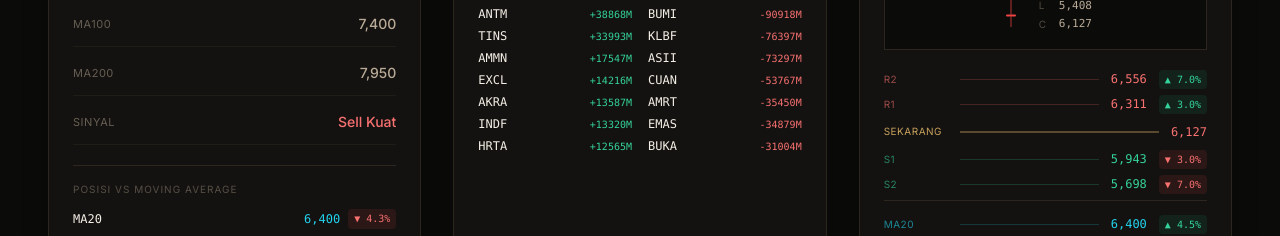
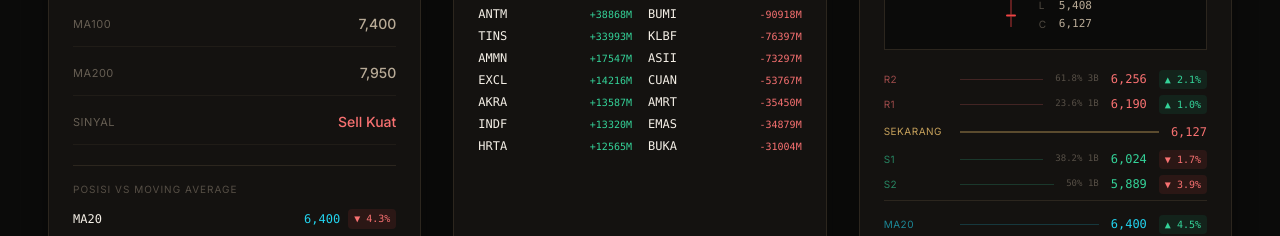
Before and after one commit to broden101/portfolio, a Next.js app: page /playbook/ihsg in a window 1280 px wide. Shown: the part 716-952 px from the top of the page. Built offline with nearby package versions, Linux system fonts and the light colour scheme; no server answers.

Commit message:
feat(ihsg): fibonacci retracement levels — R/S dari swing 6B/3B/1B

```diff
--- a/app/api/market/route.ts
+++ b/app/api/market/route.ts
@@ -50,6 +50,7 @@
   "Recommend.All", "RSI", "SMA20", "SMA50", "SMA100", "SMA200",
   "Perf.W", "Perf.1M", "Perf.3M", "Perf.YTD", "Perf.Y",
   "high", "low",
+  "High.6M", "Low.6M", "High.3M", "Low.3M", "High.1M", "Low.1M",
 ];
 
 interface RawRow { s: string; d: (string | number | null)[]; }
@@ -66,6 +67,9 @@
   perfWeek: number | null; perf1M: number | null; perf3M: number | null;
   perfYTD: number | null; perf1Y: number | null;
   high: number | null; low: number | null;
+  high6M: number | null; low6M: number | null;
+  high3M: number | null; low3M: number | null;
+  high1M: number | null; low1M: number | null;
 }
 
 function buildQuote(row: RawRow): QuoteData {
@@ -76,6 +80,7 @@
     perfWeek: num(d[12]), perf1M: num(d[13]), perf3M: num(d[14]),
     perfYTD: num(d[15]), perf1Y: num(d[16]),
     high: num(d[17]), low: num(d[18]),
+    high6M: num(d[19]), low6M: num(d[20]), high3M: num(d[21]), low3M: num(d[22]), high1M: num(d[23]), low1M: num(d[24]),
   };
 }
 
@@ -91,6 +96,7 @@
     perfWeek: avg(12), perf1M: avg(13), perf3M: avg(14),
     perfYTD: avg(15), perf1Y: avg(16),
     high: avg(17), low: avg(18),
+    high6M: avg(19), low6M: avg(20), high3M: avg(21), low3M: avg(22), high1M: avg(23), low1M: avg(24),
     components: valid.length,
   };
 }
--- a/app/playbook/ihsg/page.tsx
+++ b/app/playbook/ihsg/page.tsx
@@ -174,40 +174,59 @@
   // Dynamic key levels from IHSG price data
   const keyLevels = useMemo(() => {
     const price = ihsgClose;
-    const high52 = ihsg.high ?? price * 1.2;
-    const low52 = ihsg.low ?? price * 0.7;
 
-    // Support: -3%, -7%
-    const support = [
-      Math.round(price * 0.97),  // S1: -3%
-      Math.round(price * 0.93),  // S2: -7%
-    ].sort((a, b) => b - a); // descending (highest support first)
-    // Resistance: R1 (+3%), R2 (+7%) — sorted descending (highest first for display)
-    const resistance = [
-      Math.round(price * 1.03),  // R1: +3%
-      Math.round(price * 1.07),  // R2: +7%
-    ].sort((a, b) => b - a); // descending — R2 on top, R1 below
+    // Fibonacci retracement from swing data
+    const fibRatios = [0, 0.236, 0.382, 0.5, 0.618, 0.786, 1.0];
+    const fibLabels = ["0%", "23.6%", "38.2%", "50%", "61.8%", "78.6%", "100%"];
 
-    // Gap levels: psychological round numbers near current price
-    const roundLevels: number[] = [];
-    const step = price > 5000 ? 500 : 100;
-    const start = Math.floor(low52 / step) * step;
-    const end = Math.ceil(high52 / step) * step;
-    for (let lvl = start; lvl <= end; lvl += step) {
-      // Only include levels that aren't too close to current price or other levels
-      const distFromPrice = Math.abs(lvl - price) / price;
-      if (distFromPrice > 0.02 && distFromPrice < 0.25) {
-        roundLevels.push(lvl);
-      }
-    }
-    // Also include MA20, MA50, MA200 as gap levels if they exist and are distinct
+    // Build fib levels from all available swings
+    type FibLevel = { value: number; label: string; swing: string };
+    const allFibs: FibLevel[] = [];
+
+    const addSwing = (high: number | null, low: number | null, swingName: string) => {
+      if (high == null || low == null || high <= low) return;
+      const diff = high - low;
+      fibRatios.forEach((ratio, i) => {
+        const val = Math.round(high - diff * ratio);
+        allFibs.push({ value: val, label: `${fibLabels[i]} ${swingName}`, swing: swingName });
+      });
+    };
+
+    addSwing(ihsg.high6M, ihsg.low6M, "6B");
+    addSwing(ihsg.high3M, ihsg.low3M, "3B");
+    addSwing(ihsg.high1M, ihsg.low1M, "1B");
+
+    // Deduplicate by value (keep first label)
+    const seen = new Set<number>();
+    const uniqueFibs = allFibs.filter((f) => {
+      if (seen.has(f.value)) return false;
+      seen.add(f.value);
+      return true;
+    });
+
+    // Pick nearest 2 resistance (above price) and 2 support (below price)
+    const above = uniqueFibs.filter((f) => f.value > price * 1.005).sort((a, b) => a.value - b.value);
+    const below = uniqueFibs.filter((f) => f.value < price * 0.995).sort((a, b) => b.value - a.value);
+
+    const resistance = above.slice(0, 2).map((f) => ({ value: f.value, label: f.label })).reverse(); // descending for display
+    const support = below.slice(0, 2).map((f) => ({ value: f.value, label: f.label })); // descending (highest first)
+
+    // Gap levels: Fibonacci levels as chips
+    const fibGaps = uniqueFibs
+      .filter((f) => {
+        const dist = Math.abs(f.value - price) / price;
+        return dist > 0.01 && dist < 0.25;
+      })
+      .map((f) => f.value);
+
+    // MA gaps
     const maGaps: number[] = [];
     if (ihsg.sma20 != null && Math.abs(ihsg.sma20 - price) / price > 0.01) maGaps.push(Math.round(ihsg.sma20));
     if (ihsg.sma50 != null && Math.abs(ihsg.sma50 - price) / price > 0.02) maGaps.push(Math.round(ihsg.sma50));
     if (ihsg.sma100 != null && Math.abs(ihsg.sma100 - price) / price > 0.02) maGaps.push(Math.round(ihsg.sma100));
     if (ihsg.sma200 != null && Math.abs(ihsg.sma200 - price) / price > 0.02) maGaps.push(Math.round(ihsg.sma200));
 
-    const gaps = [...new Set([...roundLevels, ...maGaps])].sort((a, b) => a - b);
+    const gaps = [...new Set([...fibGaps, ...maGaps])].sort((a, b) => a - b);
     return { support, resistance, gaps };
   }, [ihsgClose, ihsg]);
 
@@ -418,7 +437,7 @@
             </div>
             <div className="space-y-1.5">
               {keyLevels.resistance.map((r, i) => (
-                <LevelRow key={`r-${i}`} label={`R${keyLevels.resistance.length - i}`} value={r} tone="resistance" price={ihsgClose} />
+                <LevelRow key={`r-${i}`} label={`R${keyLevels.resistance.length - i}`} value={r.value} tone="resistance" price={ihsgClose} sub={r.label} />
               ))}
               <div className="flex items-center gap-3 py-1">
                 <span className="text-[#C6A15B] text-[10px] tracking-wider uppercase w-16">SEKARANG</span>
@@ -426,7 +445,7 @@
                 <span className={`text-xs font-mono font-medium ${ihsgUp ? "text-emerald-400" : "text-red-400"}`}>{fmtNum(ihsgClose)}</span>
               </div>
               {keyLevels.support.map((s, i) => (
-                <LevelRow key={`s-${i}`} label={`S${i + 1}`} value={s} tone="support" price={ihsgClose} />
+                <LevelRow key={`s-${i}`} label={`S${i + 1}`} value={s.value} tone="support" price={ihsgClose} sub={s.label} />
               ))}
               <div className="mt-2 pt-2 border-t border-[#2C261E]" />
               {ihsg.sma20 != null && <LevelRow label="MA20" value={ihsg.sma20} tone="ma-cyan" price={ihsgClose} />}
@@ -771,7 +790,7 @@
   );
 }
 
-function LevelRow({ label, value, tone, price }: { label: string; value: number; tone: "support" | "resistance" | "ma-blue" | "ma-cyan" | "ma-green" | "ma-purple"; price?: number }) {
+function LevelRow({ label, value, tone, price, sub }: { label: string; value: number; tone: "support" | "resistance" | "ma-blue" | "ma-cyan" | "ma-green" | "ma-purple"; price?: number; sub?: string }) {
   const pct = price != null && price > 0 ? ((value - price) / price) * 100 : null;
   const above = price != null && value >= price;
   const tones = {
@@ -786,6 +805,7 @@
     <div className="flex items-center gap-3">
       <span className={`${tones.text} text-[10px] tracking-wider uppercase w-16`}>{label}</span>
       <div className={`flex-1 h-px ${tones.bar}`} />
+      {sub && <span className="text-[9px] text-[#B8AA96]/40 font-mono hidden sm:inline">{sub}</span>}
       <span className={`${tones.dot} text-xs font-mono`}>{fmtNum(value)}</span>
       {pct != null && (
         <span className={`text-[10px] font-mono px-1.5 py-0.5 rounded ${above ? "bg-emerald-500/10 text-emerald-400" : "bg-red-500/10 text-red-400"}`}>
--- a/lib/market.ts
+++ b/lib/market.ts
@@ -25,6 +25,12 @@
   perf1Y: number | null;
   high: number | null;
   low: number | null;
+  high6M: number | null;
+  low6M: number | null;
+  high3M: number | null;
+  low3M: number | null;
+  high1M: number | null;
+  low1M: number | null;
 }
 
 export interface SectorQuote extends Quote {
@@ -117,6 +123,7 @@
   perfWeek: 8.3, perf1M: -6.16, perf3M: -12.5,
   perfYTD: -29.4, perf1Y: -15.2,
   high: 9174, low: 5408,
+  high6M: 9174, low6M: 5318, high3M: 7774, low3M: 5318, high1M: 6460, low1M: 5318,
 };
 
 /* ── Fallback manual data ── */
```
